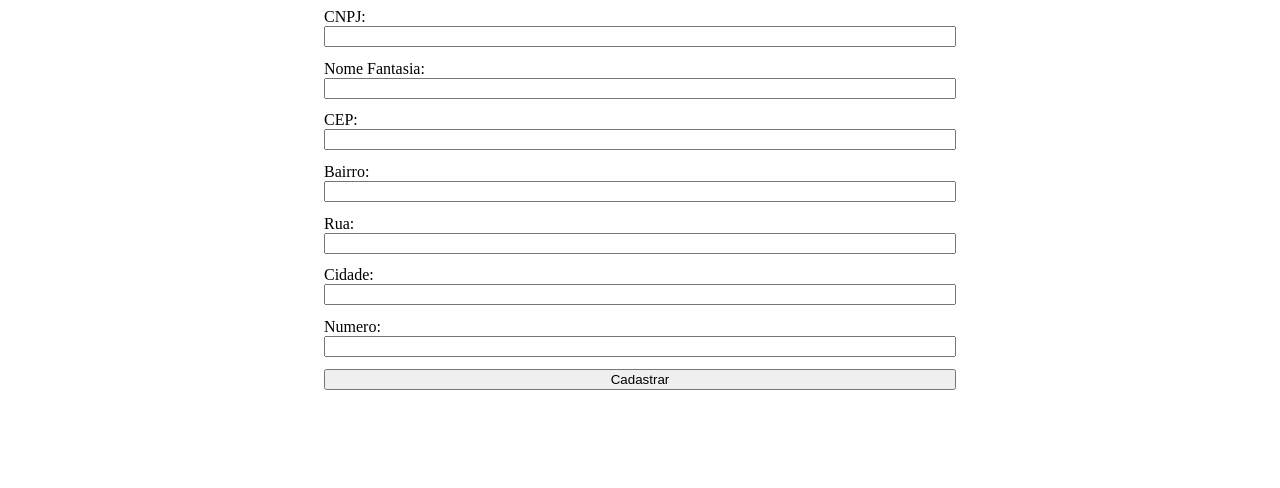
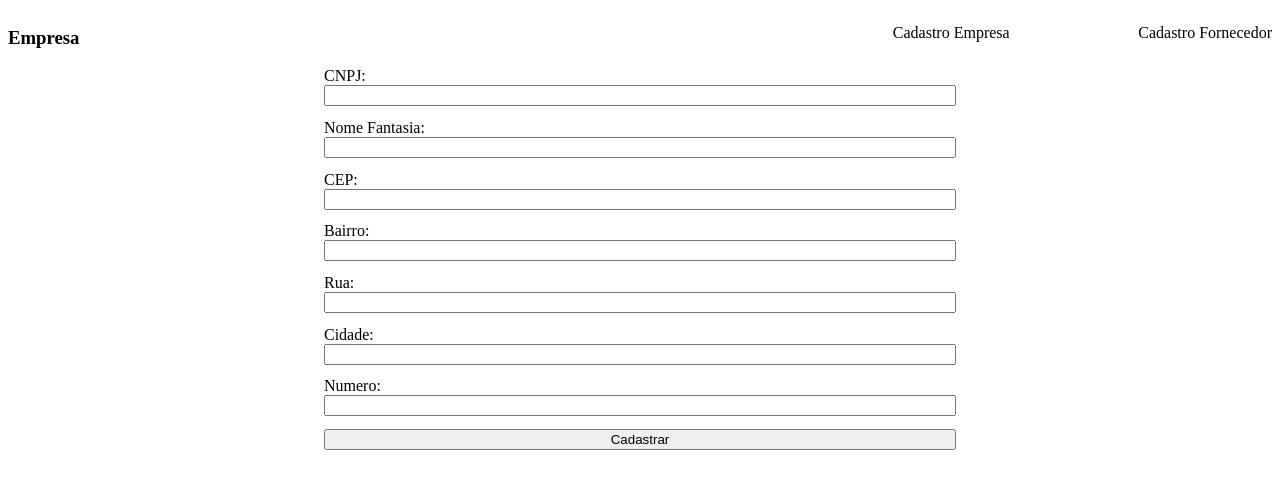
Before and after one commit to heliorr/Desafio-Accenture, a Vue app in the folder front-end/: page / in a window 1280 px wide. Shown: the top 488 px of the page. Built offline with nearby package versions, Linux system fonts and the light colour scheme.

Commit message:
criação do header

```diff
--- a/front-end/src/App.vue
+++ b/front-end/src/App.vue
@@ -1,20 +1,25 @@
 <template>
-  <CadastroEmpresa/>
+  <HeaderCompany/>
+  <main class="content">
+    <CadastroCompany/>
+  </main>
 </template>
 
 <script>
-import CadastroEmpresa from './components/CadastroEmpresa.vue'
+import CadastroCompany from './components/Cadastro-Company.vue'
+import HeaderCompany from './components/Header-Company.vue'
 
 export default {
   name: 'App',
   components: {
-    CadastroEmpresa
+    HeaderCompany,
+    CadastroCompany
   }
 }
 </script>
 
 <style>
-#app {
+.content {
   display: flex;
   align-items: center;
   justify-content: center;
--- /dev/null
+++ b/front-end/src/components/Header-Company.vue
@@ -0,0 +1,25 @@
+<template>
+    <header>
+        <h3>Empresa</h3>
+            <section>
+                <p>Cadastro Empresa</p>
+                <p>Cadastro Fornecedor</p>
+            </section>
+    </header>
+</template>
+
+<style>
+    header {
+        display: flex;
+        flex-grow: 3;
+        justify-content: space-between;
+    }
+    h3 {
+        width: 70%;
+    }
+    section {
+        width: 30%;
+        display: flex;
+        justify-content: space-between;
+    }
+</style>
```
Also changed, not shown: front-end/src/components/Cadastro-Company.vue (renamed from front-end/src/components/CadastroEmpresa.vue).
